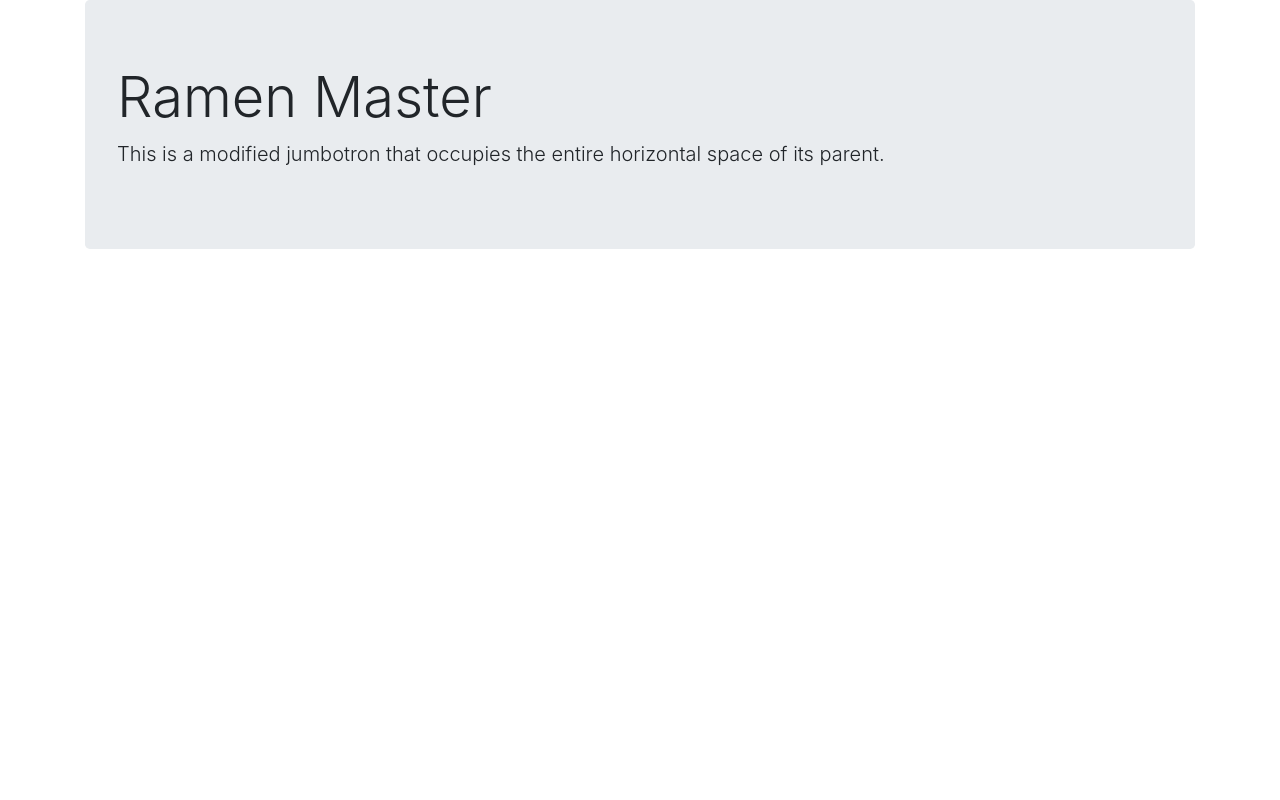
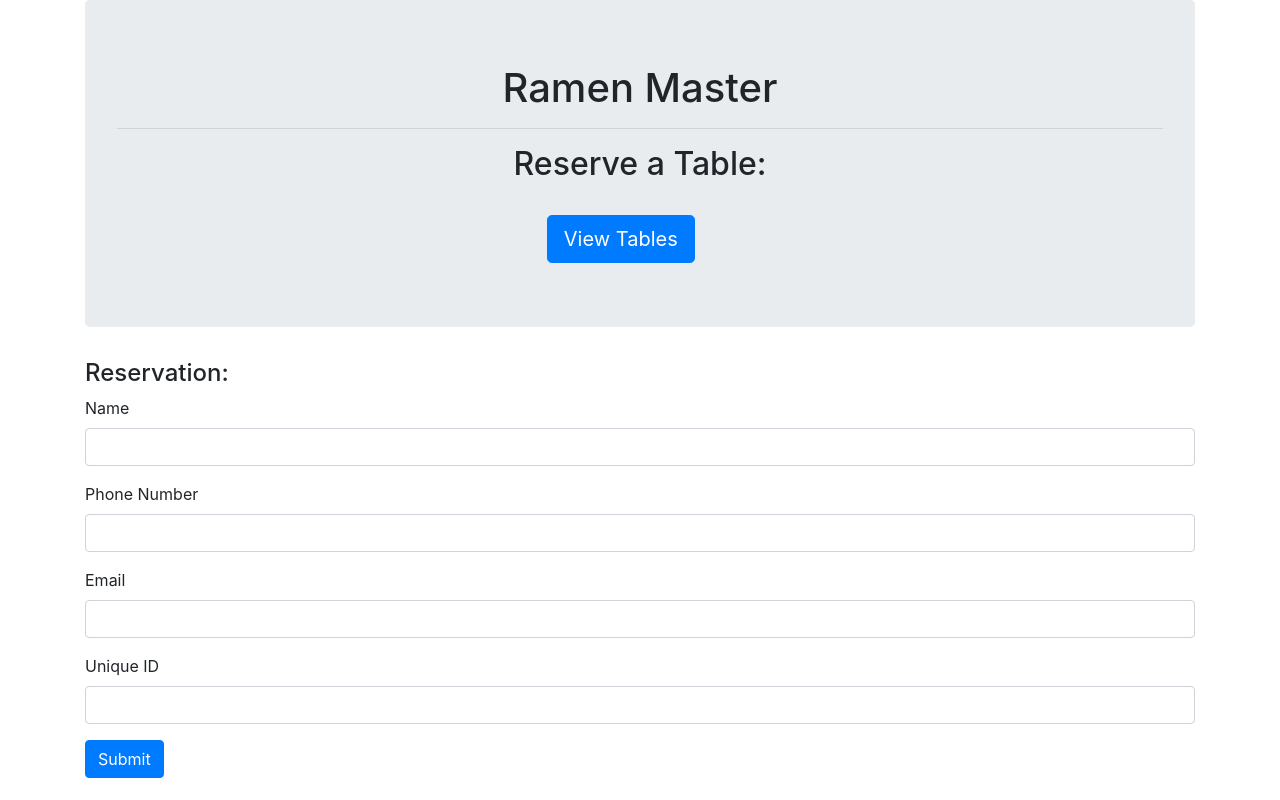
Before and after one commit to abtree46/RamenMaster, a plain HTML site: page index.html in a window 1280 px wide. Drawn offline with nearby package versions, Linux system fonts and the light colour scheme.

Commit message:
Additions to html

```diff
--- a/index.html
+++ b/index.html
@@ -8,12 +8,60 @@
 </head>
 
 <body>
-    <div class="container">
-        <div class="jumbotron">
-          <h1 class="display-4">Ramen Master</h1>
-          <p class="lead">This is a modified jumbotron that occupies the entire horizontal space of its parent.</p>
-        </div>
-      </div>
+
+	<div class="container">
+
+		<div class="jumbotron">
+			<h1 class="text-center"><span class="glyphicon glyphicon-fire"></span>Ramen Master</h1>
+			<hr>
+			<h2 class="text-center">Reserve a Table:</h2>
+			<br>
+
+			<div class="text-center">
+				<a href="//link tables here//"><button type="button" class="btn btn-lg btn-primary"><span class=""></span> View Tables</button></a>
+				<a href="/"><button type="button" class="btn btn-lg btn-default"><span class=""></span></button></a>
+			</div>
+		</div>
+
+		<div class="row">
+			<div class="col-lg-12">
+				<div class="panel panel-default">
+					<div class="panel-heading">
+						<h4 class="panel-title">Reservation:</h4>
+					</div>
+					<div class="panel-body">
+
+						<form role="form">
+
+							<div class="form-group">
+								<label for="">Name</label>
+								<input type="text" class="form-control" id="reserve_name">
+							</div>
+
+							<div class="form-group">
+								<label for="">Phone Number</label>
+								<input type="text" class="form-control" id="reserve_phone">
+							</div>
+
+							<div class="form-group">
+								<label for="">Email</label>
+								<input type="text" class="form-control" id="reserve_email">
+							</div>
+
+							<div class="form-group">
+								<label for="">Unique ID</label>
+								<input type="text" class="form-control" id="reserve_uniqueID">
+							</div>
+
+							<button type="submit" class="btn btn-primary submit">Submit</button>
+						</form>
+
+					</div>
+				</div>
+
+			</div>
+		</div>
+
 
 </body>
 </html>
```
